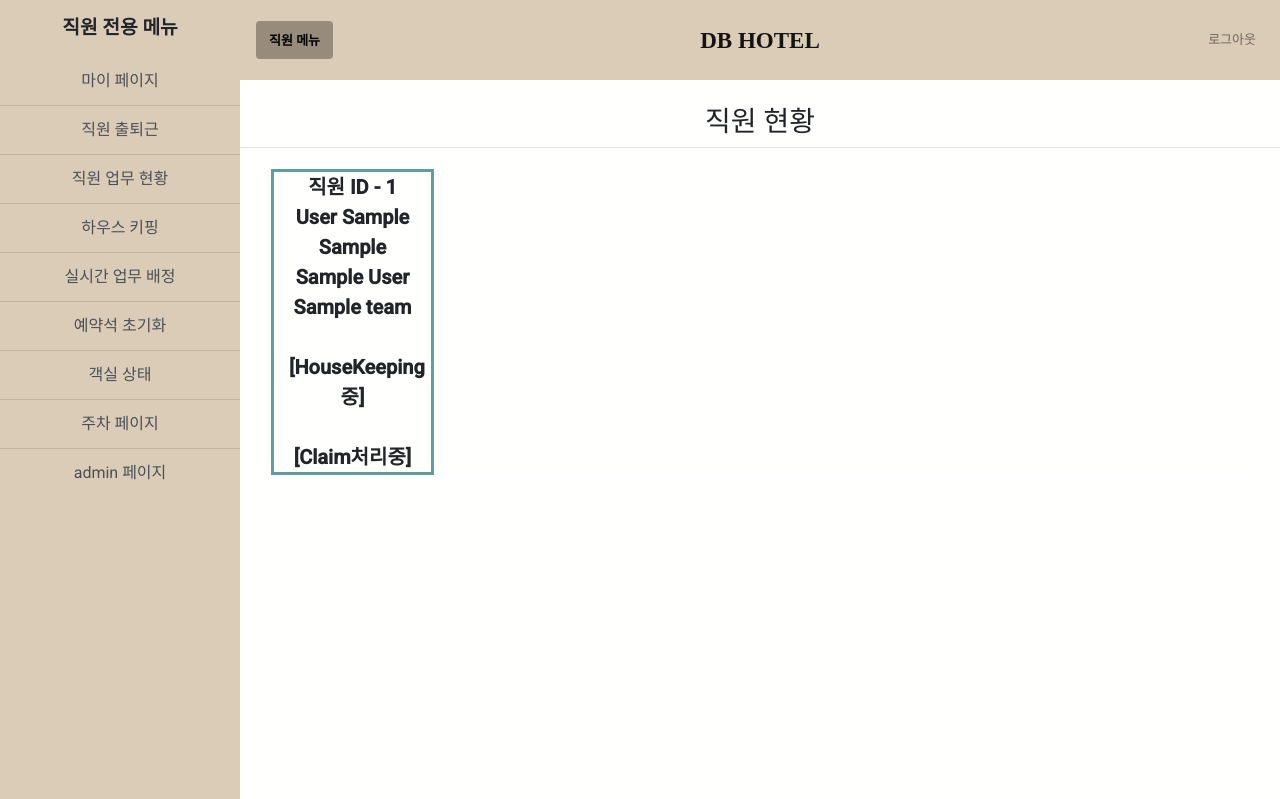
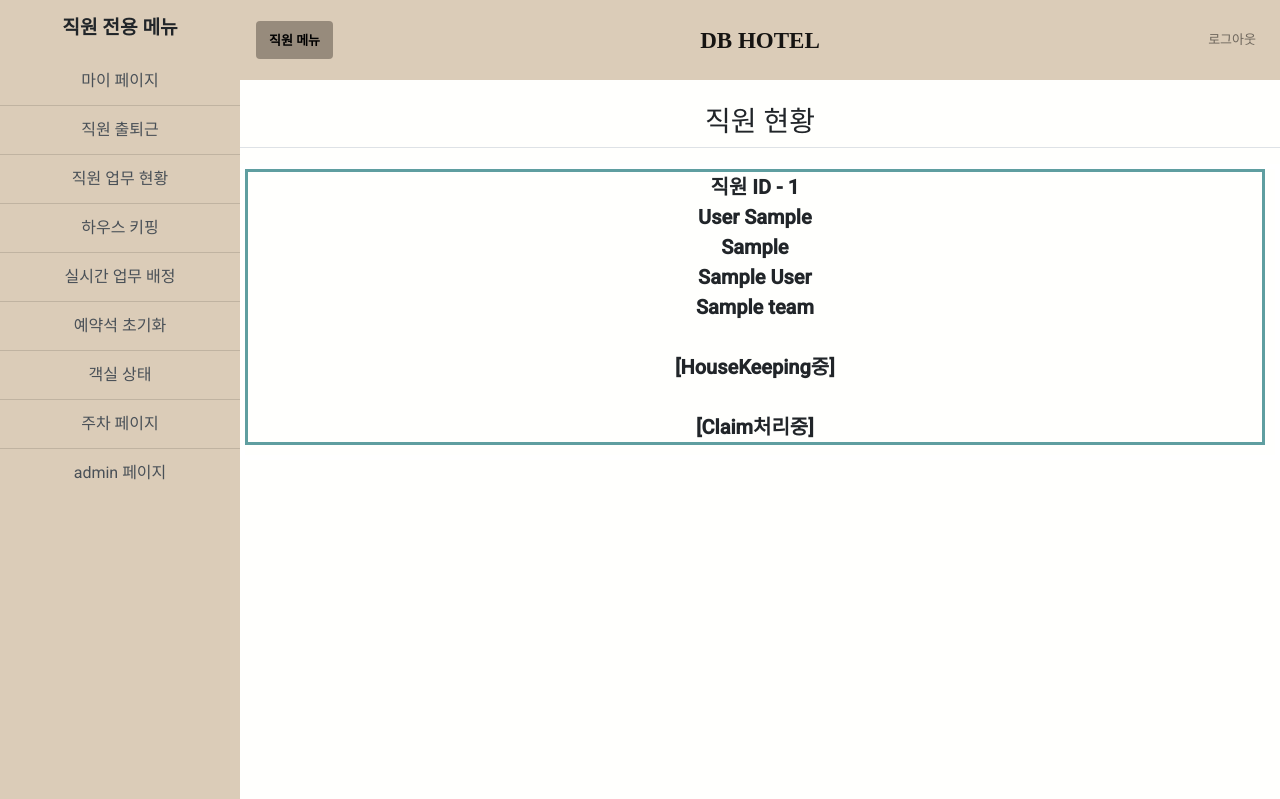
Before and after one commit to jaehoonkimm/DB_is_Free-Hotel_DB_System, a Django app: page /employee_status/ in a window 1280 px wide. Shown: the top 799 px of the page. Run offline with Django 3.2, Linux system fonts and the light colour scheme; tables that the repository leaves empty hold one stand-in row (values such as "Sample post"); some libraries are stand-ins or nearby versions; some web fonts are replaced.

Commit message:
fix: employee_status page view_adjust line break point

```diff
--- a/function/main_app/templates/employee_status.html
+++ b/function/main_app/templates/employee_status.html
@@ -23,7 +23,8 @@
             border: 3px solid cadetblue;
             font-size: 20px;
             font-weight: bolder;
-            margin-right: 2px;
+            margin-right: 1%;
+            margin-bottom: 1%;
         }
 
         body {
@@ -168,12 +169,11 @@
                 <h3 class="my-3 border-bottom pb-2">직원 현황</h3>
 
                 <div class="my-3" style="border: 5px solid white;
-                                margin: auto;
                                 display: flex; flex-direction: row;
-                                width: 95%; height: auto;">
+                                flex-flow: wrap;">
                     <br />
                     {% for employee in employee_list %}
-                    <div class="col col-sm-2 room_box">
+                    <div class="col col-lm-2 room_box">
                         직원 ID - {{ employee.employee_id }} <br />
                         {{ employee.employee_last_name }}
                         {{ employee.employee_first_name }} <br />
```
